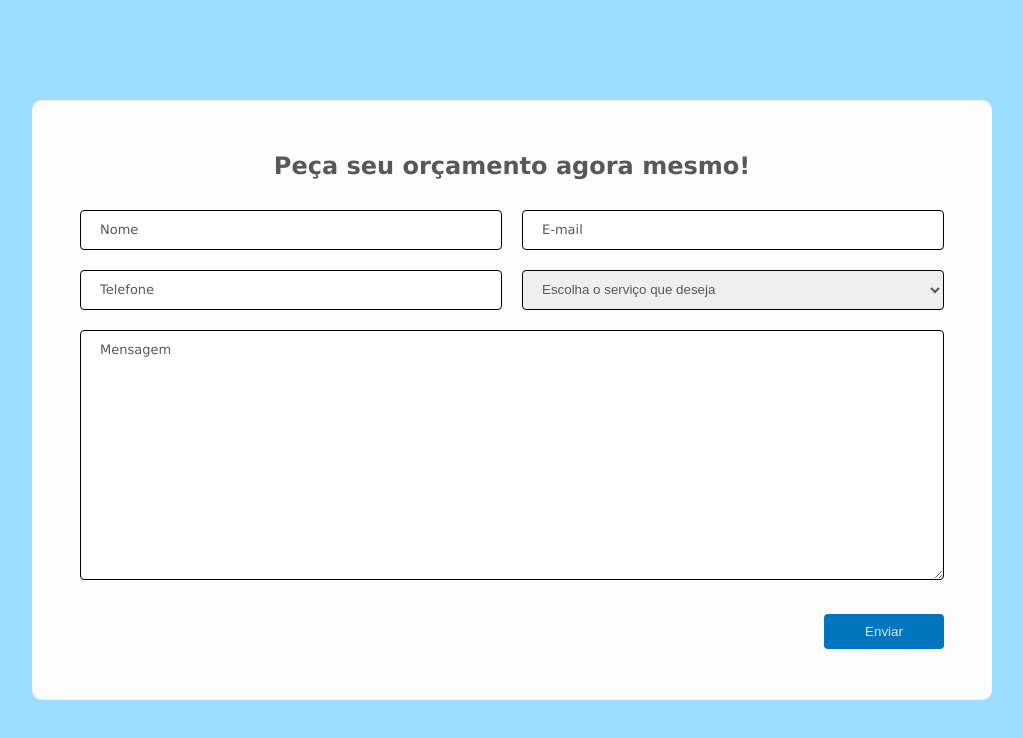
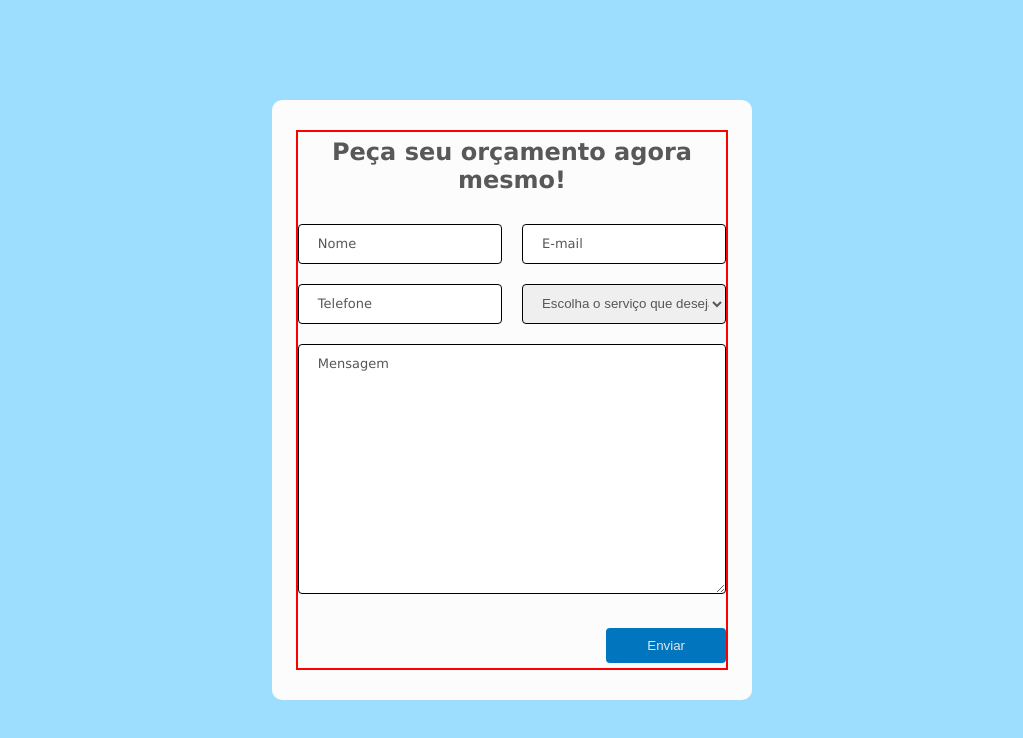
Before and after one commit to Wellingtonoficial/ProjetoTrii, a plain HTML site: page index.html in a window 1280 px wide. Shown: the whole page, without its empty margins (128-1151 px from the left). Drawn offline with Linux system fonts and the light colour scheme.

Commit message:
reasjuste 2

```diff
--- a/style.css
+++ b/style.css
@@ -3,9 +3,9 @@
     padding: 0;
     box-sizing: border-box;
 }
-html,body{
-    width: 100%;
-    height: 100vh;
+body{
+    min-width: 100vw;
+    min-height: 100vh;
     display: flex;
     justify-content: center;
     align-items: center;
@@ -13,7 +13,7 @@ html,body{
     background: #9ddeff;
 }
 #container{
-    width: 75%;
+    max-width: 75%;
     height: 600px;
     border-radius: 10px;
     display: flex;
@@ -27,6 +27,7 @@ html,body{
     display: flex;
     justify-content: center;
     flex-direction: column;
+    border: solid 2px red;
 }
  .row1{
     width: 100%;
```
Also changed, not shown: index.html (+2 -2 lines).
